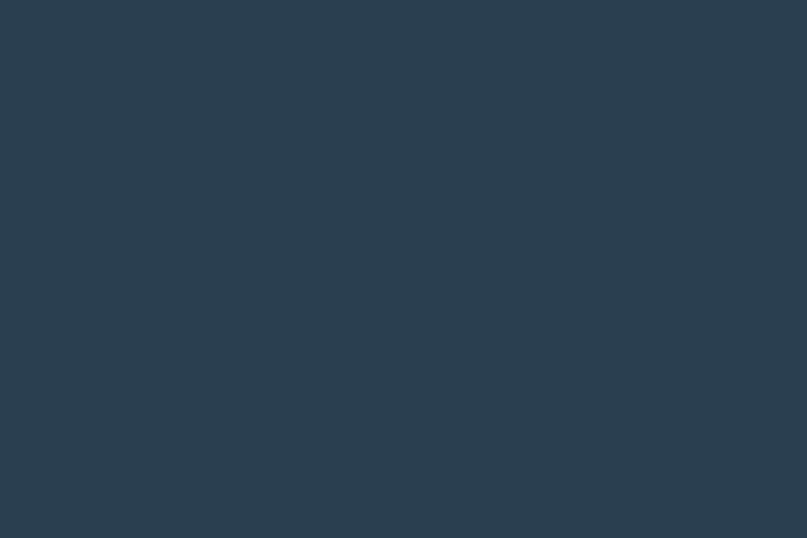
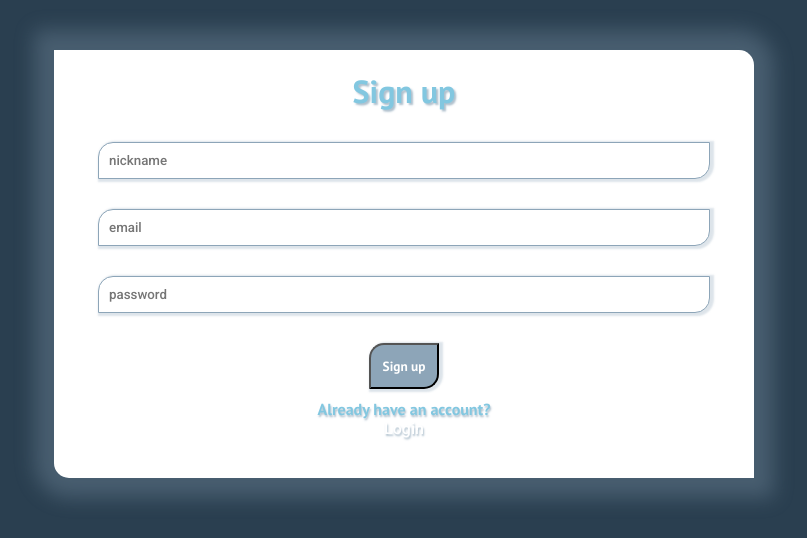
Before and after one commit to WoShiGaoFuShuai/todo, a Vue app: page /signup in a window 1280 px wide. Before the commit this address had no page. Shown: the top 538 px of the page, without its empty margins (236-1043 px from the left). Built offline with nearby package versions, Linux system fonts and the light colour scheme.

Commit message:
Added Login & Signup + styles added 2 routes as well

```diff
--- a/src/router/index.js
+++ b/src/router/index.js
@@ -1,5 +1,7 @@
 import { createRouter, createWebHistory } from "vue-router";
 import HomeView from "../views/HomeView.vue";
+import SignupView from "../views/auth/SignupView.vue";
+import LoginView from "../views/auth/LoginView.vue";
 
 const router = createRouter({
   history: createWebHistory(import.meta.env.BASE_URL),
@@ -9,6 +11,16 @@ const router = createRouter({
       name: "home",
       component: HomeView,
     },
+    {
+      path: "/signup",
+      name: "signup",
+      component: SignupView,
+    },
+    {
+      path: "/login",
+      name: "login",
+      component: LoginView,
+    },
   ],
 });
 
--- /dev/null
+++ b/src/views/auth/LoginView.vue
@@ -0,0 +1,18 @@
+<template>
+  <div class="auth">
+    <form @submit.enter.prevent="handleSubmit">
+      <h1>Login</h1>
+      <input type="email" placeholder="email" required />
+      <input type="password" placeholder="password" required />
+      <button>Sign up</button>
+      <p class="text">
+        Don't have an account yet?
+        <router-link class="link" :to="{ name: 'signup' }">Login</router-link>
+      </p>
+    </form>
+  </div>
+</template>
+
+<script setup></script>
+
+<style></style>
--- /dev/null
+++ b/src/views/auth/SignupView.vue
@@ -0,0 +1,117 @@
+<template>
+  <div class="auth">
+    <form @submit.enter.prevent="handleSubmit">
+      <h1>Sign up</h1>
+      <input type="text" placeholder="nickname" required />
+      <input type="email" placeholder="email" required />
+      <input
+        type="password"
+        pattern=".{8,}"
+        title="8 characters minimum"
+        placeholder="password"
+        required
+      />
+      <button>Sign up</button>
+      <p class="text">
+        Already have an account?
+        <router-link class="link" :to="{ name: 'login' }">Login</router-link>
+      </p>
+    </form>
+  </div>
+</template>
+
+<script setup>
+const handleSubmit = () => {
+  console.log("WORKS");
+};
+</script>
+
+<style lang="scss">
+.auth {
+  display: flex;
+  justify-content: center;
+
+  form {
+    width: 700px;
+    background-color: #fff;
+    display: flex;
+    flex-direction: column;
+    align-items: center;
+    padding: 10px;
+    border-radius: 0px 15px 0px 15px;
+
+    box-shadow: 0px 0px 20px 20px rgba(141, 165, 184, 0.3);
+    transition: all 0.3s ease-out;
+
+    &:hover {
+      border-radius: 15px 0px 15px 0px;
+      transform: scale(1.05);
+      box-shadow: 0px 0px 20px 20px rgba(130, 199, 224, 0.3);
+    }
+
+    h1,
+    .text {
+      margin: 10px 0 30px 0;
+      color: #82c7e0;
+      font-family: "PT Sans", sans-serif;
+      font-weight: 700;
+      text-shadow: 2px 2px 2px rgba(141, 165, 184, 0.7);
+    }
+
+    .text {
+      text-shadow: 1px 2px 2px rgb(141 165 184 / 70%);
+    }
+
+    input {
+      padding: 10px;
+      border-radius: 15px 0px 15px 0px;
+      width: 90%;
+      margin-bottom: 30px;
+      color: rgb(130, 199, 224);
+      outline: green;
+      border: 1px solid rgb(141, 165, 184);
+      box-shadow: 2px 1px 2px 2px rgba(141, 165, 184, 0.3);
+      transition: all 0.3s ease-out;
+
+      &:hover {
+        background-color: rgb(130, 199, 224);
+        border-radius: 0px 15px 0px 15px;
+        transform: scale(1.05);
+        color: white;
+      }
+    }
+
+    button {
+      padding: 12px;
+      font-family: "PT Sans", sans-serif;
+      font-weight: 700;
+      border-radius: 15px 0px 15px 0px;
+      background-color: rgb(141, 165, 184);
+      box-shadow: 2px 1px 2px 2px rgba(141, 165, 184, 0.3);
+      transition: all 0.3s ease-out;
+
+      &:hover {
+        cursor: pointer;
+        background-color: rgb(130, 199, 224);
+        border-radius: 0px 15px 0px 15px;
+        transform: scale(1.05);
+      }
+    }
+
+    p {
+      text-align: center;
+      &:hover {
+        .link {
+          color: rgb(130, 199, 224);
+          font-size: 20px;
+          text-decoration: underline;
+        }
+      }
+      .link {
+        display: block;
+        transition: all 1s ease-out;
+      }
+    }
+  }
+}
+</style>
```
